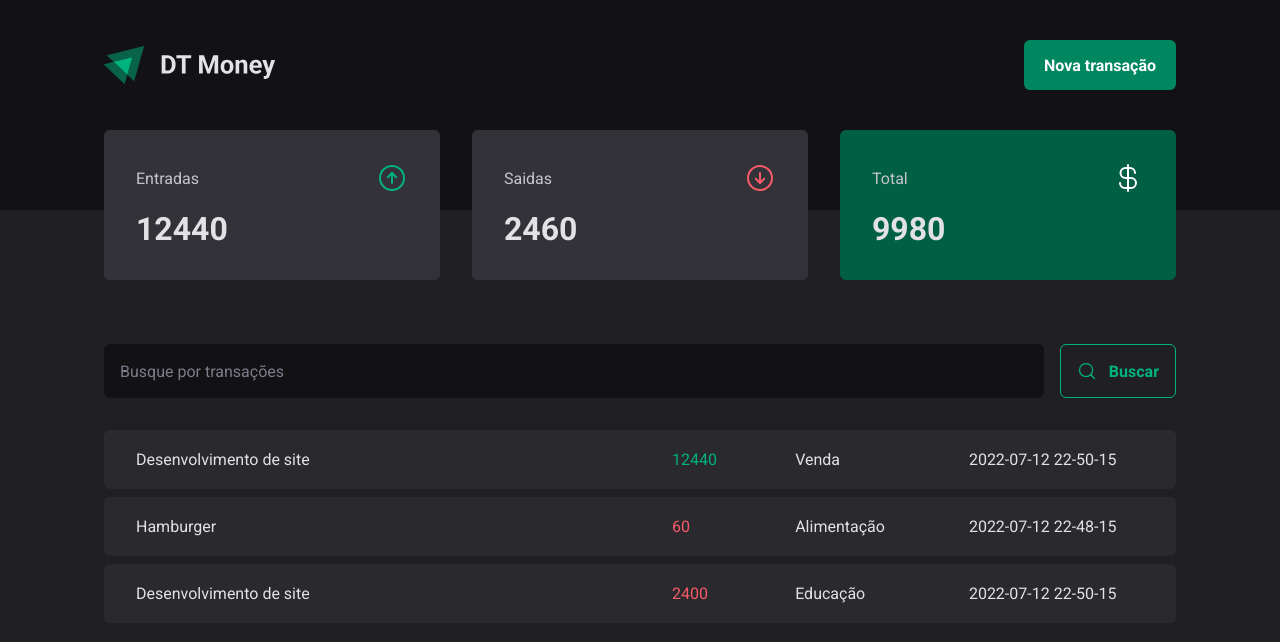
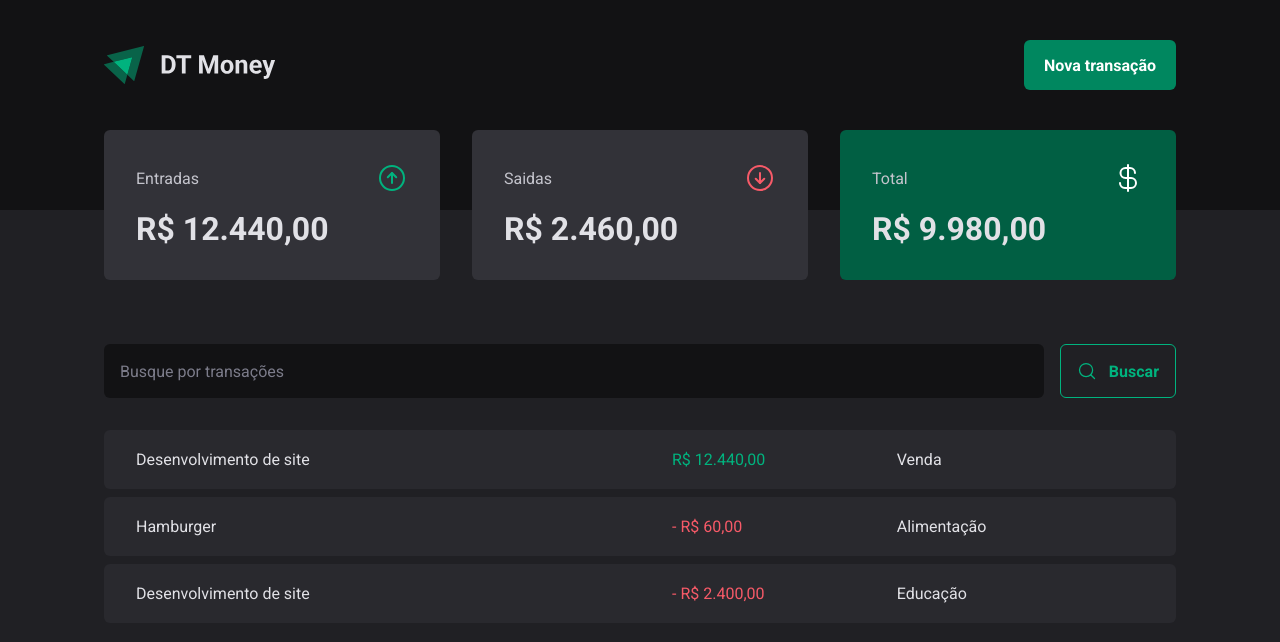
Before and after one commit to nikolasmarlon/03-dt-money, a React (Vite) app: page / in a window 1280 px wide. Shown: the top 642 px of the page. Built offline with nearby package versions, Linux system fonts and the light colour scheme; data requests are answered from the project's data file.

Commit message:
Formatando valores com Intl

```diff
--- a/src/components/Summary/index.tsx
+++ b/src/components/Summary/index.tsx
@@ -3,6 +3,7 @@
 import { ArrowCircleDown, ArrowCircleUp, CurrencyDollar} from 'phosphor-react'
 import { useContext } from "react";
 import { TransactionsContext } from "../../contexts/TransactionsContext";
+import { priceFormatter } from "../../utils/formatter";
 
 
 export function Summary() {
@@ -42,7 +43,7 @@
                     <ArrowCircleUp size={32} color="#00b37e" />
                 </header>
 
-                <strong>{summary.income}</strong>
+                <strong>{priceFormatter.format(summary.income)}</strong>
             </SummaryCard>
             <SummaryCard>
                 <header>
@@ -50,7 +51,7 @@
                     <ArrowCircleDown size={32} color="#f75a68" />
                 </header>
 
-                <strong>{summary.outcome}</strong>
+                <strong>{priceFormatter.format(summary.outcome)}</strong>
             </SummaryCard>
             <SummaryCard variant={"green"}>
                 <header>
@@ -58,7 +59,7 @@
                     <CurrencyDollar size={32} color="#fff" />
                 </header>
 
-                <strong>{summary.total}</strong>
+                <strong>{priceFormatter.format(summary.total)}</strong>
             </SummaryCard>
         </SummaryContainer>
 
--- a/src/pages/Transactions/index.tsx
+++ b/src/pages/Transactions/index.tsx
@@ -2,6 +2,7 @@
 import { Header } from "../../components/Header";
 import { Summary } from "../../components/Summary";
 import { TransactionsContext } from "../../contexts/TransactionsContext";
+import { dateFormatter, priceFormatter } from "../../utils/formatter";
 
 import { SearchForm } from "./components/SearchForm";
 import { PriceHighlight, TransactionsContainer, TransactionsTable } from "./styles";
@@ -34,10 +35,11 @@
                                     <td width="50%">{transaction.description}</td>
                                         <td>
                                             <PriceHighlight variant={transaction.type}>
-                                                {transaction.price}
+                                                {transaction.type === 'outcome' && '- '}
+                                                {priceFormatter.format(transaction.price)}
                                             </PriceHighlight></td>
                                         <td>{transaction.category}</td>
-                                    <td>{transaction.createdAt}</td>
+                                    <td>{/*dateFormatter.format(new Date(transaction.createdAt))*/}</td>
                                 </tr>
                             )
                         })}
--- /dev/null
+++ b/src/utils/formatter.ts
@@ -0,0 +1,6 @@
+export const dateFormatter = new Intl.DateTimeFormat('pt-BR')
+
+export const priceFormatter = new Intl.NumberFormat('pt-BR', {
+    style: 'currency',
+    currency: 'BRL',
+})
```
